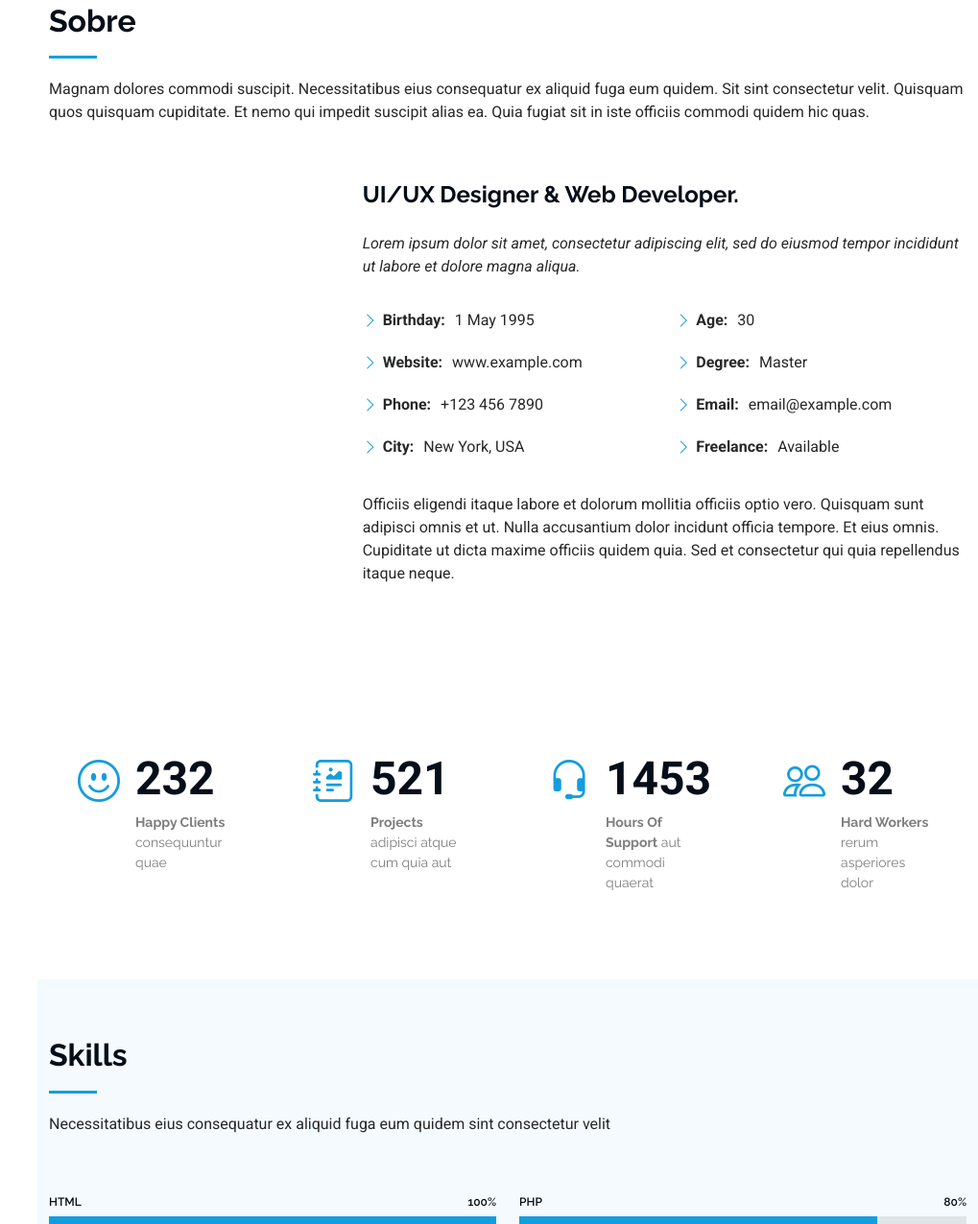
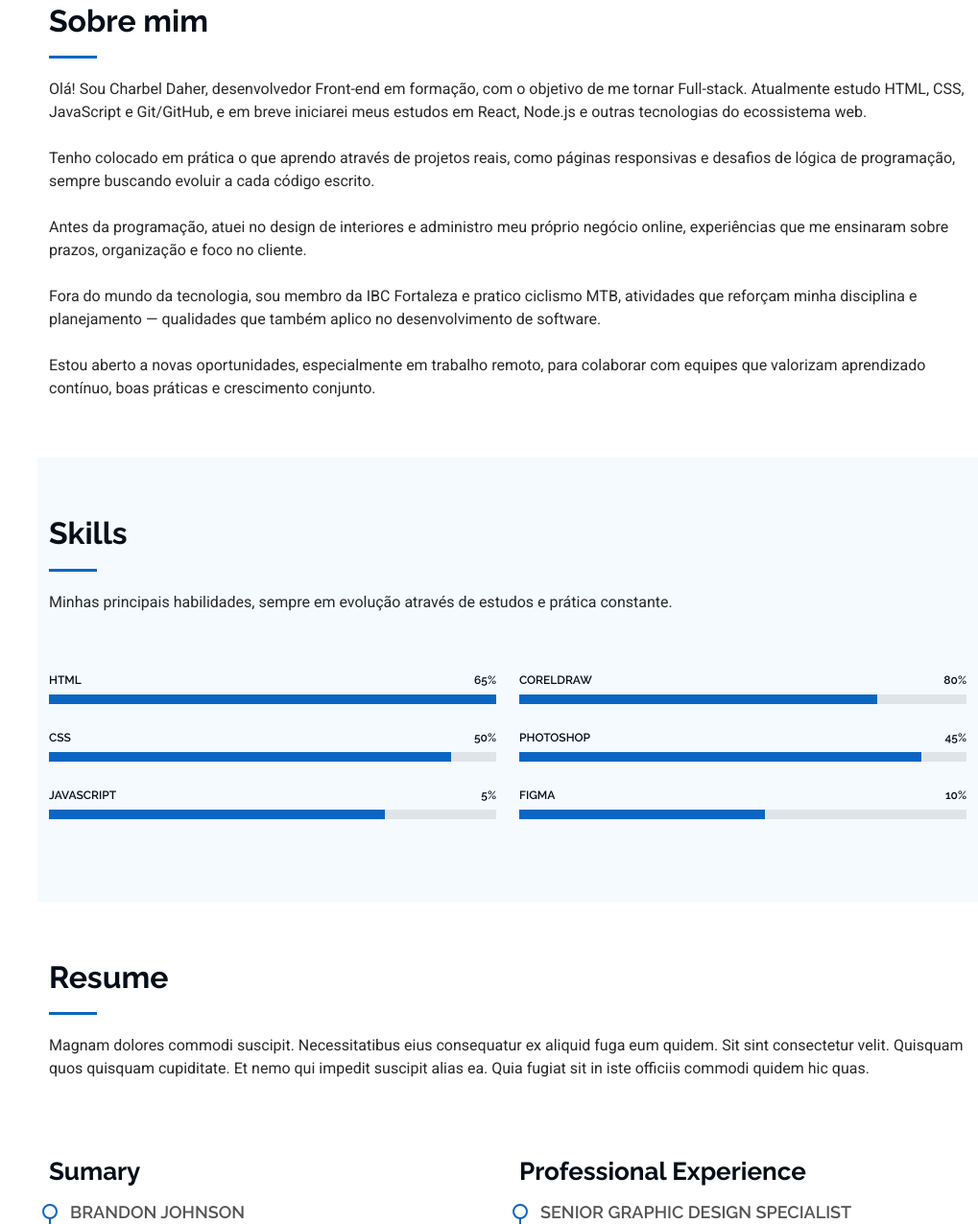
Before and after one commit to charbeldecastro/charbel-daher, a plain HTML site: page index.html in a window 1280 px wide. Shown: the part 857-2133 px from the top of the page at 96% size, without its empty margins (261-1280 px from the left). Drawn offline with Linux system fonts and the light colour scheme.

Commit message:
Atualiza index.html

```diff
--- a/assets/css/main.css
+++ b/assets/css/main.css
@@ -22,7 +22,7 @@
   --background-color: #ffffff; /* Background color for the entire website, including individual sections */
   --default-color: #272829; /* Default color used for the majority of the text content across the entire website */
   --heading-color: #050d18; /* Color for headings, subheadings and title throughout the website */
-  --accent-color: #149ddd; /* Accent color that represents your brand on the website. It's used for buttons, links, and other elements that need to stand out */
+  --accent-color: #0A66C2; /* Accent color that represents your brand on the website. It's used for buttons, links, and other elements that need to stand out */
   --surface-color: #ffffff; /* The surface color is used as a background of boxed elements within sections, such as cards, icon boxes, or other elements that require a visual separation from the global background. */
   --contrast-color: #ffffff; /* Contrast color for text, ensuring readability against backgrounds of accent, heading, or default colors. */
 }
--- a/index.html
+++ b/index.html
@@ -9,7 +9,7 @@
   <meta content="" name="keywords">
 
   <!-- Favicons -->
-  <link href="assets/img/favicon.png" rel="icon">
+  <link href="./assets/img/favicon-3.png" rel="icon">
   <link href="assets/img/apple-touch-icon.png" rel="apple-touch-icon">
 
   <!-- Fonts -->
@@ -42,7 +42,7 @@
     <i class="header-toggle d-xl-none bi bi-list"></i>
 
     <div class="profile-img">
-      <img src="./assets/img/my-profile-img-2.PNG" alt="" class="img-fluid rounded-circle">
+      <img src="./assets/img/my-profile-img-1.png" alt="" class="img-fluid rounded-circle">
     </div>
 
     <a href="index.html" class="logo d-flex align-items-center justify-content-center">
@@ -90,111 +90,33 @@
   <main class="main">
 
     <!-- Hero Section -->
-    <section id="hero" class="hero section dark-background">
+    <section id="inicio" class="hero section dark-background">
 
       <img src="./assets/img/hero-bg-2.png" alt="" data-aos="fade-in" class="">
 
       <div class="container" data-aos="fade-up" data-aos-delay="100">
         <h2>Charbel Daher</h2>
-        <p>Eu sou <span class="typed" data-typed-items="Designer, Developer, Freelancer">Designer</span><span class="typed-cursor typed-cursor--blink" aria-hidden="true"></span><span class="typed-cursor typed-cursor--blink" aria-hidden="true"></span></p>
+        <p>Eu sou <span class="typed" data-typed-items="Desenvolvedor Front-end, Desenvolvedor Back-end">Desenvolvedor</span><span class="typed-cursor typed-cursor--blink" aria-hidden="true"></span><span class="typed-cursor typed-cursor--blink" aria-hidden="true"></span></p>
       </div>
 
     </section><!-- /Hero Section -->
 
     <!-- About Section -->
-    <section id="about" class="about section">
+    <section id="sobre" class="about section">
 
       <!-- Section Title -->
       <div class="container section-title" data-aos="fade-up">
-        <h2>Sobre</h2>
-        <p>Magnam dolores commodi suscipit. Necessitatibus eius consequatur ex aliquid fuga eum quidem. Sit sint consectetur velit. Quisquam quos quisquam cupiditate. Et nemo qui impedit suscipit alias ea. Quia fugiat sit in iste officiis commodi quidem hic quas.</p>
-      </div><!-- End Section Title -->
+        <h2>Sobre mim</h2>
+        <p>Olá! Sou Charbel Daher, desenvolvedor Front-end em formação, com o objetivo de me tornar Full-stack. Atualmente estudo HTML, CSS, JavaScript e Git/GitHub, e em breve iniciarei meus estudos em React, Node.js e outras tecnologias do ecossistema web. <br> <br>
 
-      <div class="container" data-aos="fade-up" data-aos-delay="100">
+Tenho colocado em prática o que aprendo através de projetos reais, como páginas responsivas e desafios de lógica de programação, sempre buscando evoluir a cada código escrito. <br> <br>
 
-        <div class="row gy-4 justify-content-center">
-          <div class="col-lg-4">
-            <img src="assets/img/my-profile-img.jpg" class="img-fluid" alt="">
-          </div>
-          <div class="col-lg-8 content">
-            <h2>UI/UX Designer &amp; Web Developer.</h2>
-            <p class="fst-italic py-3">
-              Lorem ipsum dolor sit amet, consectetur adipiscing elit, sed do eiusmod tempor incididunt ut labore et dolore
-              magna aliqua.
-            </p>
-            <div class="row">
-              <div class="col-lg-6">
-                <ul>
-                  <li><i class="bi bi-chevron-right"></i> <strong>Birthday:</strong> <span>1 May 1995</span></li>
-                  <li><i class="bi bi-chevron-right"></i> <strong>Website:</strong> <span>www.example.com</span></li>
-                  <li><i class="bi bi-chevron-right"></i> <strong>Phone:</strong> <span>+123 456 7890</span></li>
-                  <li><i class="bi bi-chevron-right"></i> <strong>City:</strong> <span>New York, USA</span></li>
-                </ul>
-              </div>
-              <div class="col-lg-6">
-                <ul>
-                  <li><i class="bi bi-chevron-right"></i> <strong>Age:</strong> <span>30</span></li>
-                  <li><i class="bi bi-chevron-right"></i> <strong>Degree:</strong> <span>Master</span></li>
-                  <li><i class="bi bi-chevron-right"></i> <strong>Email:</strong> <span>email@example.com</span></li>
-                  <li><i class="bi bi-chevron-right"></i> <strong>Freelance:</strong> <span>Available</span></li>
-                </ul>
-              </div>
-            </div>
-            <p class="py-3">
-              Officiis eligendi itaque labore et dolorum mollitia officiis optio vero. Quisquam sunt adipisci omnis et ut. Nulla accusantium dolor incidunt officia tempore. Et eius omnis.
-              Cupiditate ut dicta maxime officiis quidem quia. Sed et consectetur qui quia repellendus itaque neque.
-            </p>
-          </div>
-        </div>
+Antes da programação, atuei no design de interiores e administro meu próprio negócio online, experiências que me ensinaram sobre prazos, organização e foco no cliente. <br> <br>
 
+Fora do mundo da tecnologia, sou membro da IBC Fortaleza e pratico ciclismo MTB, atividades que reforçam minha disciplina e planejamento — qualidades que também aplico no desenvolvimento de software. <br> <br>
+
+Estou aberto a novas oportunidades, especialmente em trabalho remoto, para colaborar com equipes que valorizam aprendizado contínuo, boas práticas e crescimento conjunto.</p>
       </div>
-
-    </section><!-- /About Section -->
-
-    <!-- Stats Section -->
-    <section id="stats" class="stats section">
-
-      <div class="container" data-aos="fade-up" data-aos-delay="100">
-
-        <div class="row gy-4">
-
-          <div class="col-lg-3 col-md-6">
-            <div class="stats-item">
-              <i class="bi bi-emoji-smile"></i>
-              <span data-purecounter-start="0" data-purecounter-end="232" data-purecounter-duration="1" class="purecounter"></span>
-              <p><strong>Happy Clients</strong> <span>consequuntur quae</span></p>
-            </div>
-          </div><!-- End Stats Item -->
-
-          <div class="col-lg-3 col-md-6">
-            <div class="stats-item">
-              <i class="bi bi-journal-richtext"></i>
-              <span data-purecounter-start="0" data-purecounter-end="521" data-purecounter-duration="1" class="purecounter"></span>
-              <p><strong>Projects</strong> <span>adipisci atque cum quia aut</span></p>
-            </div>
-          </div><!-- End Stats Item -->
-
-          <div class="col-lg-3 col-md-6">
-            <div class="stats-item">
-              <i class="bi bi-headset"></i>
-              <span data-purecounter-start="0" data-purecounter-end="1453" data-purecounter-duration="1" class="purecounter"></span>
-              <p><strong>Hours Of Support</strong> <span>aut commodi quaerat</span></p>
-            </div>
-          </div><!-- End Stats Item -->
-
-          <div class="col-lg-3 col-md-6">
-            <div class="stats-item">
-              <i class="bi bi-people"></i>
-              <span data-purecounter-start="0" data-purecounter-end="32" data-purecounter-duration="1" class="purecounter"></span>
-              <p><strong>Hard Workers</strong> <span>rerum asperiores dolor</span></p>
-            </div>
-          </div><!-- End Stats Item -->
-
-        </div>
-
-      </div>
-
-    </section><!-- /Stats Section -->
 
     <!-- Skills Section -->
     <section id="skills" class="skills section light-background">
@@ -202,7 +124,7 @@
       <!-- Section Title -->
       <div class="container section-title" data-aos="fade-up">
         <h2>Skills</h2>
-        <p>Necessitatibus eius consequatur ex aliquid fuga eum quidem sint consectetur velit</p>
+        <p>Minhas principais habilidades, sempre em evolução através de estudos e prática constante.</p>
       </div><!-- End Section Title -->
 
       <div class="container" data-aos="fade-up" data-aos-delay="100">
@@ -212,21 +134,21 @@
           <div class="col-lg-6">
 
             <div class="progress">
-              <span class="skill"><span>HTML</span> <i class="val">100%</i></span>
+              <span class="skill"><span>HTML</span> <i class="val">65%</i></span>
               <div class="progress-bar-wrap">
                 <div class="progress-bar" role="progressbar" aria-valuenow="100" aria-valuemin="0" aria-valuemax="100"></div>
               </div>
             </div><!-- End Skills Item -->
 
             <div class="progress">
-              <span class="skill"><span>CSS</span> <i class="val">90%</i></span>
+              <span class="skill"><span>CSS</span> <i class="val">50%</i></span>
               <div class="progress-bar-wrap">
                 <div class="progress-bar" role="progressbar" aria-valuenow="90" aria-valuemin="0" aria-valuemax="100"></div>
               </div>
             </div><!-- End Skills Item -->
 
             <div class="progress">
-              <span class="skill"><span>JavaScript</span> <i class="val">75%</i></span>
+              <span class="skill"><span>JavaScript</span> <i class="val">5%</i></span>
               <div class="progress-bar-wrap">
                 <div class="progress-bar" role="progressbar" aria-valuenow="75" aria-valuemin="0" aria-valuemax="100"></div>
               </div>
@@ -237,21 +159,21 @@
           <div class="col-lg-6">
 
             <div class="progress">
-              <span class="skill"><span>PHP</span> <i class="val">80%</i></span>
+              <span class="skill"><span>CorelDRAW</span> <i class="val">80%</i></span>
               <div class="progress-bar-wrap">
                 <div class="progress-bar" role="progressbar" aria-valuenow="80" aria-valuemin="0" aria-valuemax="100"></div>
               </div>
             </div><!-- End Skills Item -->
 
             <div class="progress">
-              <span class="skill"><span>WordPress/CMS</span> <i class="val">90%</i></span>
+              <span class="skill"><span>Photoshop</span> <i class="val">45%</i></span>
               <div class="progress-bar-wrap">
                 <div class="progress-bar" role="progressbar" aria-valuenow="90" aria-valuemin="0" aria-valuemax="100"></div>
               </div>
             </div><!-- End Skills Item -->
 
             <div class="progress">
-              <span class="skill"><span>Photoshop</span> <i class="val">55%</i></span>
+              <span class="skill"><span>Figma</span> <i class="val">10%</i></span>
               <div class="progress-bar-wrap">
                 <div class="progress-bar" role="progressbar" aria-valuenow="55" aria-valuemin="0" aria-valuemax="100"></div>
               </div>
```
Also changed, not shown: assets/img/favicon-2.png (added), assets/img/favicon-3.png (added), assets/img/favicon.png, assets/img/hero-bg-2.png, assets/img/hero-bg-3.png (added), 3 other files.
